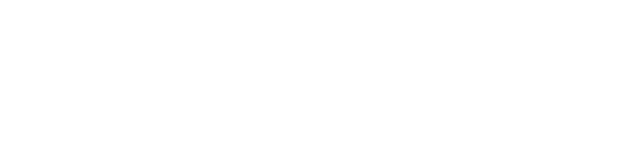
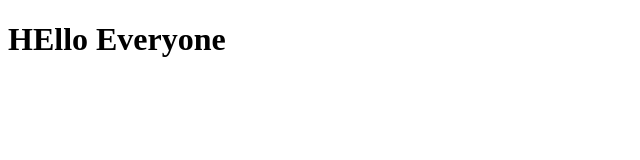
Before and after one commit to HarshitaNagar24/DevOps, a plain HTML site: page index.html in a window 1280 px wide. Shown: the whole page, without its empty margins (0-640 px from the left). Drawn offline with Linux system fonts and the light colour scheme.

Commit message:
Commit from second folder

```diff
--- a/index.html
+++ b/index.html
@@ -3,9 +3,9 @@
 <head>
     <meta charset="UTF-8">
     <meta name="viewport" content="width=device-width, initial-scale=1.0">
-    <title>Document</title>
+    <title>Pull Practical</title>
 </head>
 <body>
-
+    <h1>HEllo Everyone</h1>
 </body>
 </html>
```
